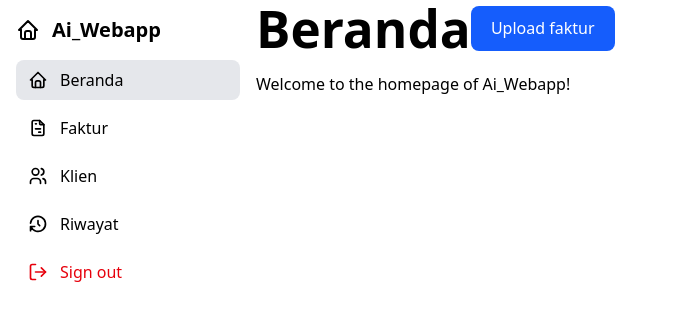
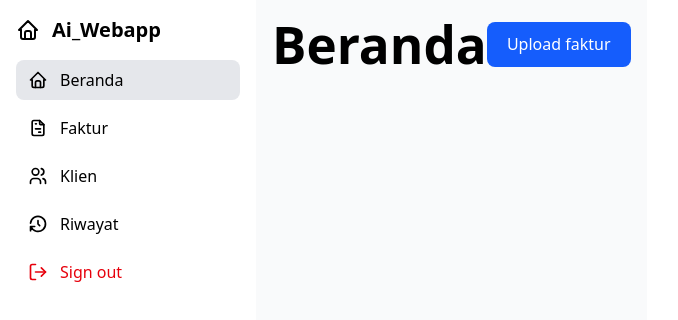
Before and after one commit to habibfrhn/Ai_Webapp, a React (Vite) app in the folder client/: page / in a window 1280 px wide. Shown: the top 320 px of the page, without its empty margins (0-678 px from the left). Built offline with nearby package versions, Linux system fonts and the light colour scheme; sample sign-in values are in the browser's storage.

Commit message:
homeScreen updated

```diff
--- a/client/src/screens/homeScreen.tsx
+++ b/client/src/screens/homeScreen.tsx
@@ -1,14 +1,15 @@
-// src/screens/homeScreen.tsx
+// homeScreen.tsx
 import { useNavigate } from 'react-router-dom';
+import { theme } from '../theme';
 
 const HomeScreen = () => {
   const navigate = useNavigate();
 
   return (
-    <div>
+    <div style={{ background: theme.background, minHeight: '100vh' }} className="p-4">
       {/* Header row: title on the left, upload button on the right */}
       <div className="flex items-center justify-between mb-4">
-        <h1 className="text-3xl font-bold">Beranda</h1>
+        <h1 className="text-xl font-bold">Beranda</h1>
         <button
           onClick={() => navigate('/upload')}
           className="bg-blue-600 text-white px-4 py-2 rounded"
@@ -16,8 +17,6 @@ const HomeScreen = () => {
           Upload faktur
         </button>
       </div>
-
-      <p>Welcome to the homepage of Ai_Webapp!</p>
     </div>
   );
 };
--- /dev/null
+++ b/client/src/theme.ts
@@ -0,0 +1,4 @@
+// theme.ts
+export const theme = {
+    background: "#f9fafb",
+  };
```
